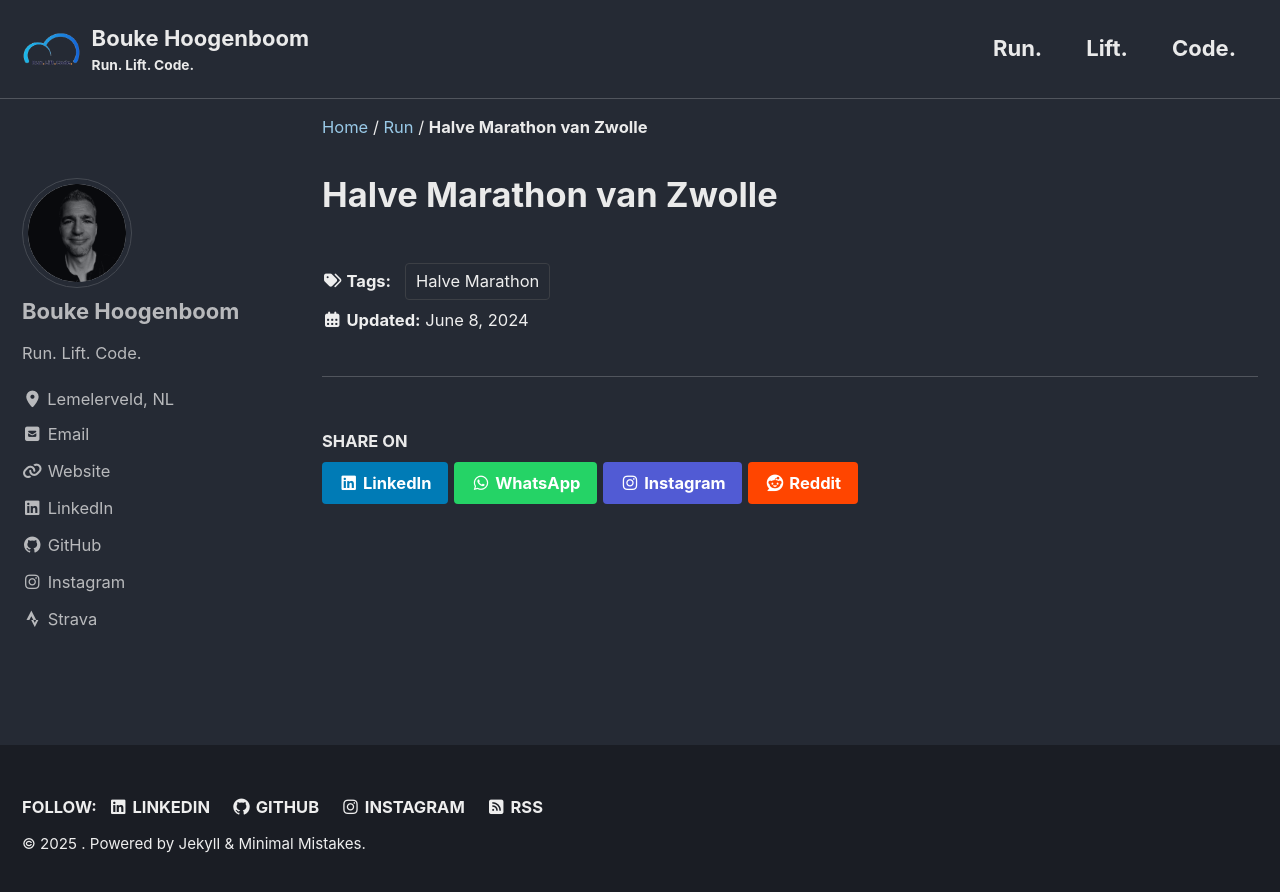
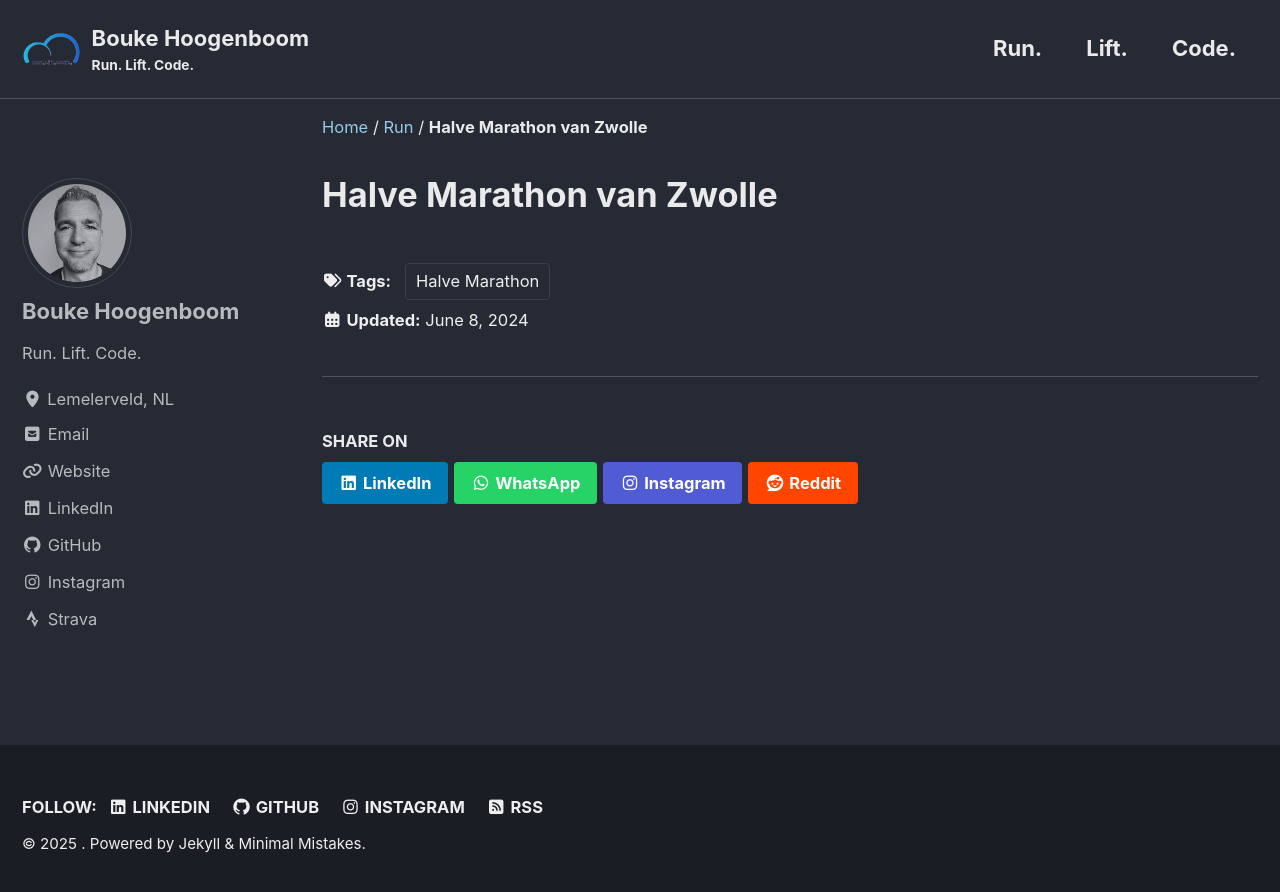
Before and after one commit to bhoogenboom/BoukeHoogenboom, a Jekyll site: the page built from _run/2024-06-08-halve-van-zwolle.md, in a window 1280 px wide. Shown: the top 892 px of the page. Built offline with Jekyll 4.4.1, drawn with Linux system fonts in a browser that asks for light colours; cached includes are drawn as plain includes; a script that is not in the unit is left out.

Commit message:
revert bio photo

```diff
--- a/_config.yml
+++ b/_config.yml
@@ -95,7 +95,7 @@
 # Site Author
 author:
   name             : "Bouke Hoogenboom"
-  avatar           : "/assets/images/Ikke-zwart.jpg" # path of avatar image, e.g. "/assets/images/bio-photo.jpg"
+  avatar           : "/assets/images/bio-photo-1.jpg" # path of avatar image, e.g. "/assets/images/bio-photo.jpg"
   bio              : "Run. Lift. Code."
   location         : "Lemelerveld, NL"
   # email            : "mail@boukehoogenboom.nl"
```
